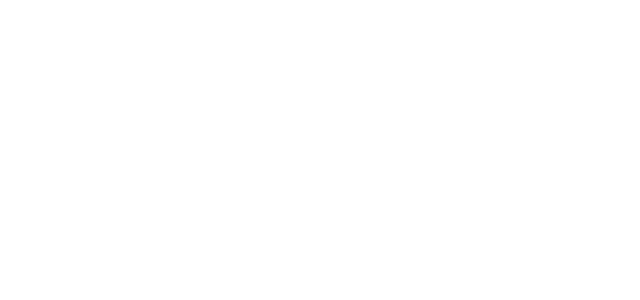
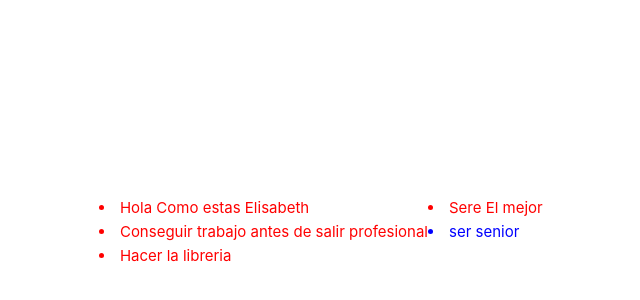
Before and after one commit to JoseDavidFull/Codigo, a Vue app in the folder DesarrolloWeb/mi_primer_vue/: page / in a window 1280 px wide. Shown: the part 168-468 px from the top of the page, without its empty margins (212-852 px from the left). Built offline with nearby package versions, Linux system fonts and the light colour scheme.

Commit message:
Añadiendo nuevos ejercicios

```diff
--- a/DesarrolloWeb/mi_primer_vue/src/App.vue
+++ b/DesarrolloWeb/mi_primer_vue/src/App.vue
@@ -1,8 +1,32 @@
 <script setup>
+/*Estilos Condicionalmente Basados en el Contenido:
+Crea una lista de elementos que contengan texto.
+Utiliza v-bind:class para aplicar una clase "largo" a los elementos cuyo texto tenga más de
+10 caracteres y una clase "corto" a los que tengan 10 o menos caracteres. */
+
+
+const texto = ["Hola Como estas Elisabeth","Sere El mejor","Conseguir trabajo antes de salir profesional","ser senior","Hacer la  libreria"]
+
 
 
 </script>
+
 <template>
+    <li v-for="text in texto" v-bind:class="{Largo : text.length > 10, Corto : text.length <= 10}">
+        {{ text }}
+    </li>
+
+</template>
 
 
-</template>
+<style scoped>
+
+.Largo{
+    color: red;
+}
+
+.Corto{
+    color: blue;
+}
+
+</style>
```
Also changed, not shown: DesarrolloWeb/mi_primer_vue/src/ejercicios.js (+24 -0 lines).
